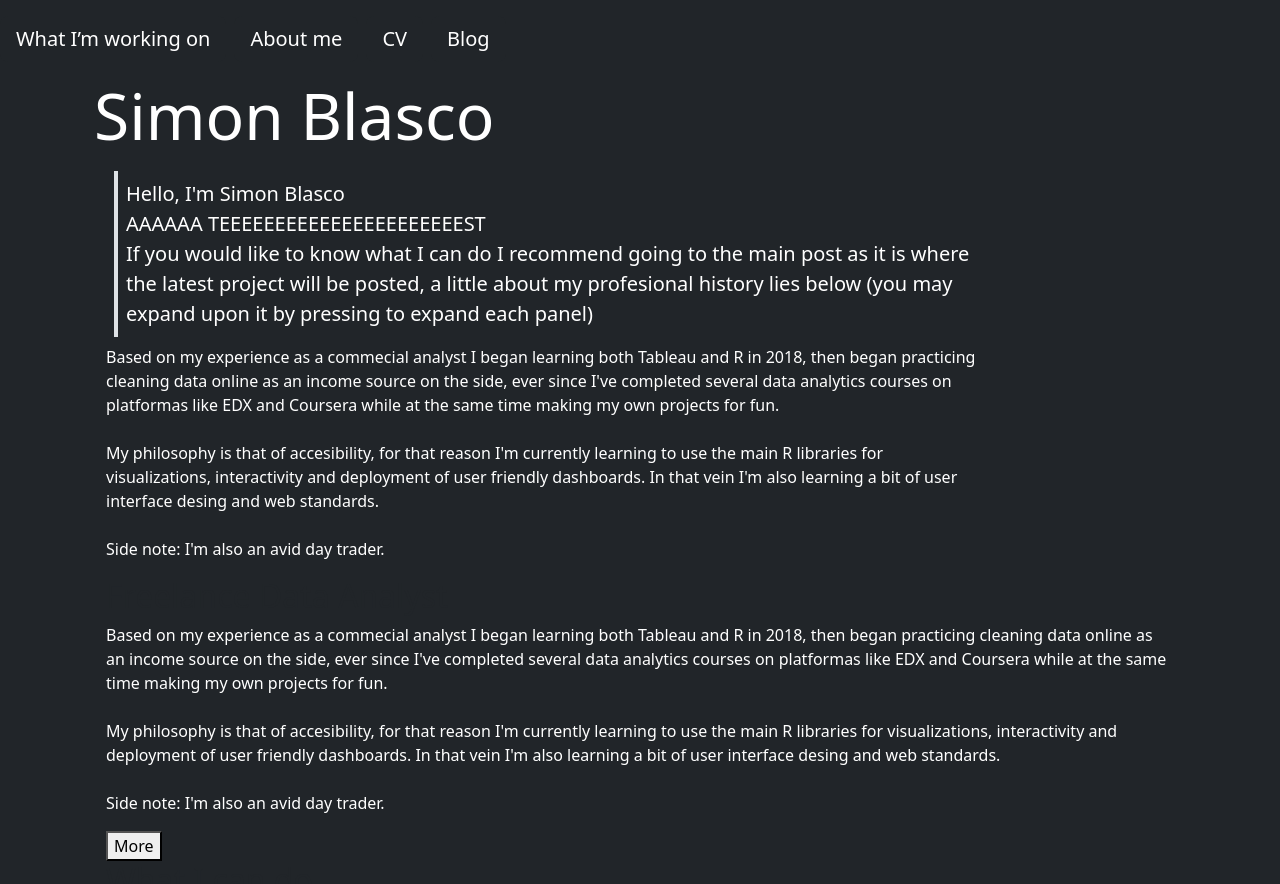
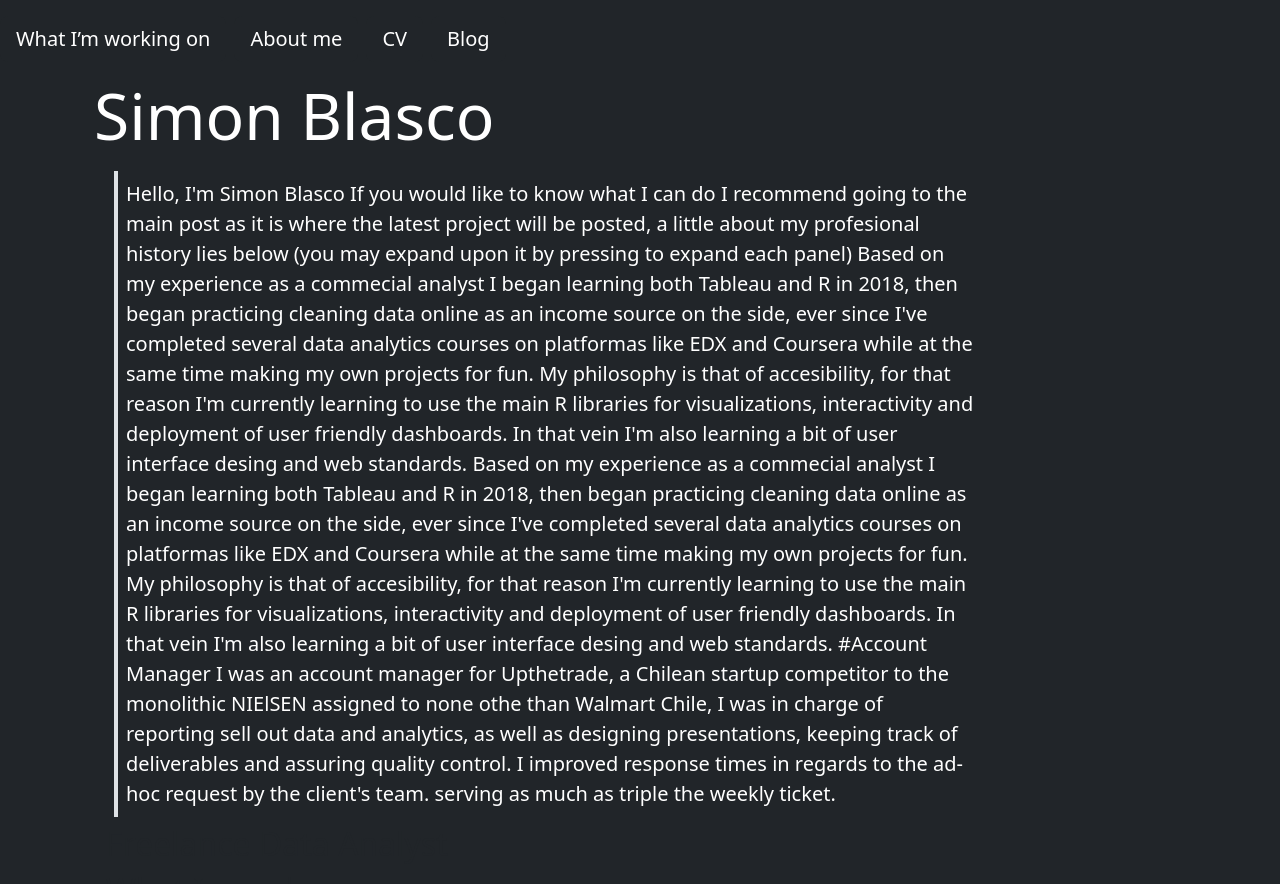
Before and after one commit to sblasco7/sblasco7.github.io, a Jekyll site: the page built from cv.html, in a window 1280 px wide and 1400 px high, cut to the strip 0-884 px from the top of the window. Built offline with Jekyll 4.4.1, drawn with Linux system fonts in a browser that asks for light colours; some of the changed text lies outside the part shown.

```diff
--- a/_includes/cv.md
+++ b/_includes/cv.md
@@ -1 +1,22 @@
-TEEEEEEEEEEEEEEEEEEEEEEST
+
+Hello, I'm Simon Blasco
+					If you would like to know what I can do I recommend going to the main post as it is where the latest project will be posted,
+					a little about my profesional history lies below (you may expand upon it by pressing to expand each panel)
+					Based on my experience as a commecial analyst I began learning both Tableau and R in 2018, then began practicing
+					cleaning data online as an income source on the side, ever since I've completed several data analytics
+					courses on platformas like EDX and Coursera while at the same time making my own projects for fun.
+					My philosophy is that of accesibility, for that reason I'm currently learning to use the main R libraries for
+					visualizations, interactivity and deployment of user friendly dashboards. In that vein I'm also learning a bit of
+					user interface desing and web standards.
+Based on my experience as a commecial analyst I began learning both Tableau and R in 2018, then began practicing
+					cleaning data online as an income source on the side, ever since I've completed several data analytics
+					courses on platformas like EDX and Coursera while at the same time making my own projects for fun.
+					My philosophy is that of accesibility, for that reason I'm currently learning to use the main R libraries for
+					visualizations, interactivity and deployment of user friendly dashboards. In that vein I'm also learning a bit of
+					user interface desing and web standards.
+
+#Account Manager
+I was an account manager for Upthetrade, a Chilean startup competitor to the monolithic NIElSEN
+				assigned to none othe than Walmart Chile, I was in charge of reporting sell out data and analytics, as well as designing presentations,
+				keeping track of deliverables and assuring quality control. I improved response times in regards to the ad-hoc request by the client's team.
+				serving as much as triple the weekly ticket.
--- a/cv.html
+++ b/cv.html
@@ -12,29 +12,8 @@ title: cv
 		<div class="row">
 			<div class="col col-10">
 				<p class="m-2 p-2 lead border-start border-4 border-white-subtle text-white">
-					Hello, I'm Simon Blasco
-					<br>
-					AAAAAA
 					{% include cv.md %}
-					<br>
-					If you would like to know what I can do I recommend going to the main post as it is where the latest project will be posted,
-					a little about my profesional history lies below (you may expand upon it by pressing to expand each panel)
-
-
 			 	</p>
-				 <p class = "job_desc text-white">
-					Based on my experience as a commecial analyst I began learning both Tableau and R in 2018, then began practicing
-					cleaning data online as an income source on the side, ever since I've completed several data analytics
-					courses on platformas like EDX and Coursera while at the same time making my own projects for fun.
-					<br>
-					<br>
-					My philosophy is that of accesibility, for that reason I'm currently learning to use the main R libraries for
-					visualizations, interactivity and deployment of user friendly dashboards. In that vein I'm also learning a bit of
-					user interface desing and web standards.
-					<br>
-					<br>
-					Side note: I'm also an avid day trader.
-				</p>
 		</div>
 
 	</div>
@@ -43,21 +22,6 @@ title: cv
 	    <h2>Freelance Data Analyst</h2>
 	  </header>
 		<div class="flex_block">
-			<div class ="width_block">
-				<p class = "job_desc text-white"> Based on my experience as a commecial analyst I began learning both Tableau and R in 2018, then began practicing
-					cleaning data online as an income source on the side, ever since I've completed several data analytics
-					courses on platformas like EDX and Coursera while at the same time making my own projects for fun.
-					<br>
-					<br>
-					My philosophy is that of accesibility, for that reason I'm currently learning to use the main R libraries for
-					visualizations, interactivity and deployment of user friendly dashboards. In that vein I'm also learning a bit of
-					user interface desing and web standards.
-					<br>
-					<br>
-					Side note: I'm also an avid day trader.
-				</p>
-				<button type="button" class="collapsible">More</button>
-			</div>
 			<div>
 				<h2>What I can do</h2>
 				<ul>
@@ -78,10 +42,7 @@ title: cv
 	  </header>
 		<div class= "flex_block">
 			<div class = "width_block">
-				<p class = "job_desc">I was an account manager for Upthetrade, a Chilean startup competitor to the monolithic NIElSEN
-				assigned to none othe than Walmart Chile, I was in charge of reporting sell out data and analytics, as well as designing presentations,
-				keeping track of deliverables and assuring quality control. I improved response times in regards to the ad-hoc request by the client's team.
-				serving as much as triple the weekly ticket.
+				<p class = "job_desc">
 				<br>
 				<br>
 				I designed various dashboards that helped category managers benchmark their market share and performance in different
```
